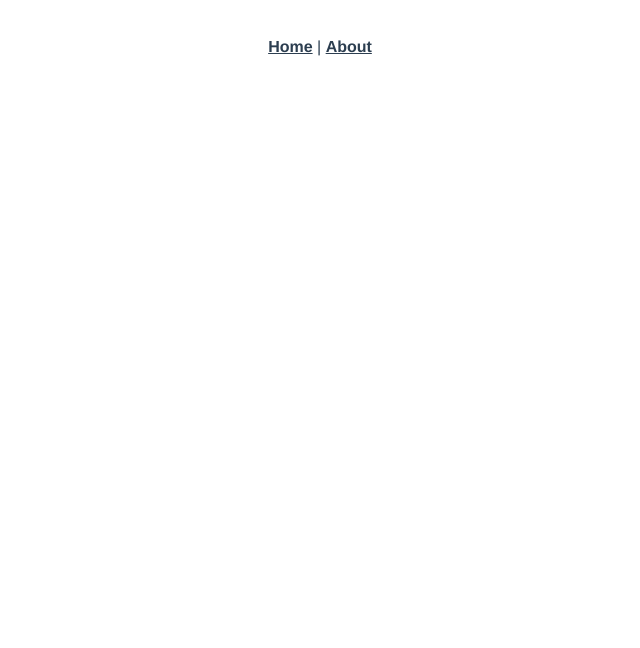
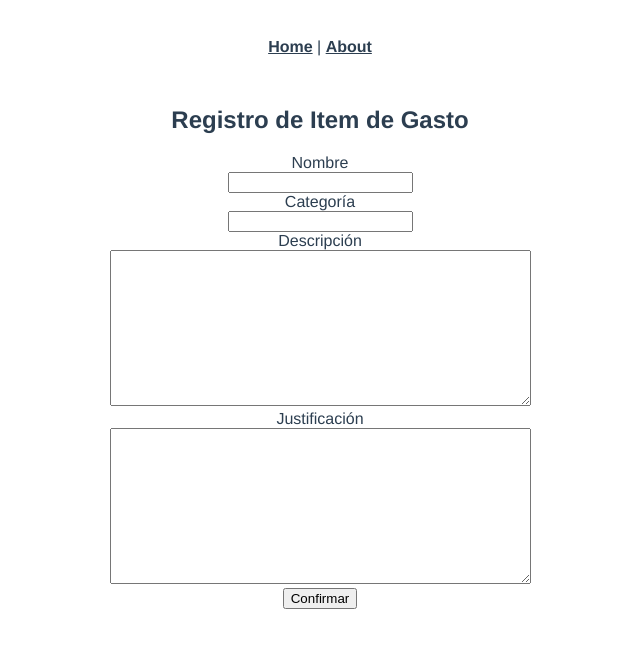
Before and after one commit to BritanyTorrico/front-cotizaciones, a Vue app: page /registro_item in a window 1280 px wide. Shown: the top 648 px of the page, without its empty margins (320-960 px from the left). Built offline with nearby package versions, Linux system fonts and the light colour scheme.

Commit message:
feat: formulario de registro de item de gasto creado

```diff
--- /dev/null
+++ b/src/components/RegistroItem.vue
@@ -0,0 +1,83 @@
+<template>
+  <section class ="reg_item">
+      <h2 class="titulo_reg">Registro de Item de Gasto</h2>
+      <form class="form_itemreg" autocomplete="off">
+          <div class="form_section">
+              <label>
+                  <div class="form_name">Nombre</div>
+                  <input
+                    name="nombreItem"
+                    type="text"
+                    maxlength="30"
+                    required
+                  />
+              </label>
+          </div>
+          <div class="form_section">
+              <label>
+                  <div class="form_name">Categoría</div>
+                  <input
+                    name="categoriaItem"
+                    list="categorias"
+                    maxlength="30"
+                  />
+              </label>
+              <datalist id="categorias">
+                  <option value="Electronicos"></option>
+                  <option value="Material de escritorio"></option>
+                  <option value="Muebles y enseres"></option>
+              </datalist>
+          </div>
+          <div class="form_section">
+              <label>
+                  <div class="form_name">Descripción</div>
+                  <textarea
+                    name="descripcionItem"
+                    cols="50"
+                    rows="10"
+                    maxlength="1000"
+                  />
+              </label>
+          </div>
+          <div class="form_section">
+              <label>
+                  <div class="form_name">Justificación</div>
+                  <textarea
+                    name="justificacionItem"
+                    cols="50"
+                    rows="10"
+                    maxlength="1000"
+                  />
+              </label>
+          </div>
+          <button class="form_button">
+              Confirmar
+          </button>
+      </form>
+  </section>
+</template>
+
+<script>
+
+export default {
+    name: "RegistroItem",
+    data(){
+        return{
+            disabled: false,
+            item: {
+                nombre_item: null,
+                categoria: null,
+                descripcion: "",
+                justificacion:"",
+            },
+        };
+    },
+
+
+
+}
+</script>
+
+<style>
+
+</style>
--- a/src/router/index.js
+++ b/src/router/index.js
@@ -17,7 +17,12 @@ const routes = [
     // this generates a separate chunk (about.[hash].js) for this route
     // which is lazy-loaded when the route is visited.
     component: () => import(/* webpackChunkName: "about" */ '../views/About.vue')
-  }
+  },
+  {
+    path: "/registro_item",
+    name: "RegistroItemGasto",
+    component: () => import("@/views/RegItem.vue"),
+  },
 ]
 
 const router = new VueRouter({
--- /dev/null
+++ b/src/views/RegItem.vue
@@ -0,0 +1,23 @@
+<template>
+    <div class="register">
+        <div class ="register_container">
+            <RegistroItem class="register_form"/>
+        </div>
+    </div>
+</template>
+
+<script>
+import RegistroItem from "@/components/RegistroItem.vue";
+
+export default {
+    name: "RegistroItemGasto",
+    components:{
+        RegistroItem,
+    },
+}
+
+</script>
+
+<style scoped>
+
+</style>
```
Also changed, not shown: 1 other file (tests, documents, lock files or other folders).
